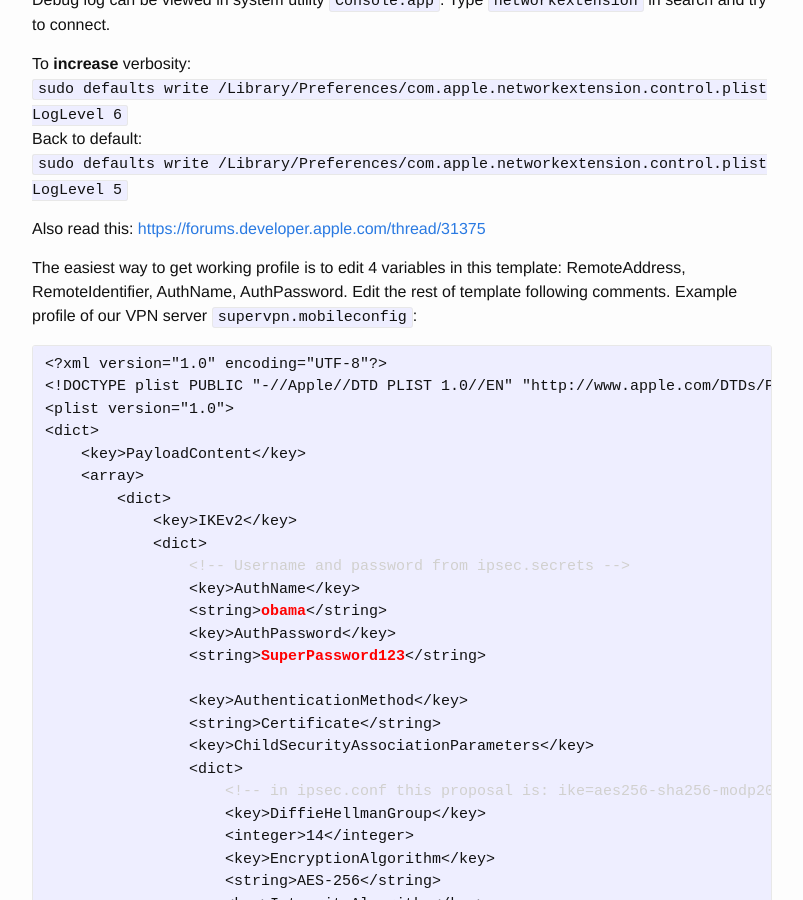
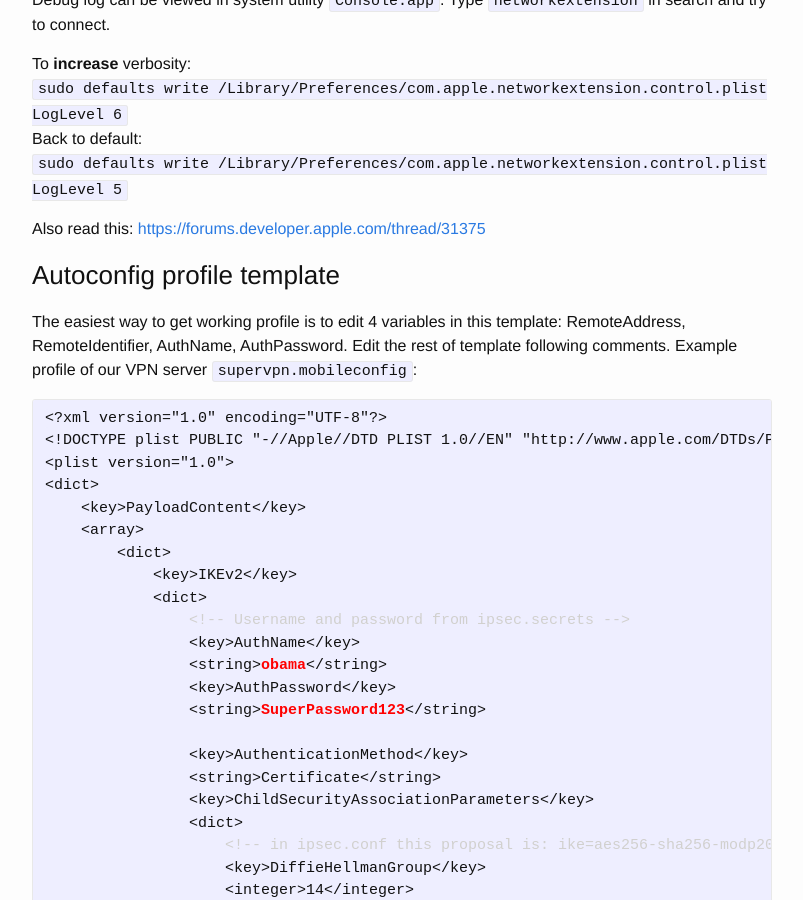
Before and after one commit to zhovner/zhovner.github.com, a Jekyll site: the page built from _posts/2015-11-27-universal-ikev2-server-configuration.markdown, in a window 1280 px wide and 900 px high, scrolled down 9370 px. Shown: the whole window, without its empty margins (238-1041 px from the left). Built offline with Jekyll 4.4.1, drawn with Linux system fonts in a browser that asks for light colours; comment, search, counter and statistics services are not loaded.

Commit message:
Updated '_posts/2015-11-27-universal-ikev2-server-configuration.markdown' via CloudCannon

```diff
--- a/_posts/2015-11-27-universal-ikev2-server-configuration.markdown
+++ b/_posts/2015-11-27-universal-ikev2-server-configuration.markdown
@@ -366,7 +366,7 @@ Back to default:
 Also read this: [https://forums.developer.apple.com/thread/31375](https://forums.developer.apple.com/thread/31375)
 
 
-
+### Autoconfig profile template
 The easiest way to get working profile is to edit 4 variables in this template: RemoteAddress, RemoteIdentifier, AuthName, AuthPassword. Edit the rest of template following comments.
 Example profile of our VPN server `supervpn.mobileconfig`:
 <pre><code>&lt;?xml version="1.0" encoding="UTF-8"?&gt;
```
